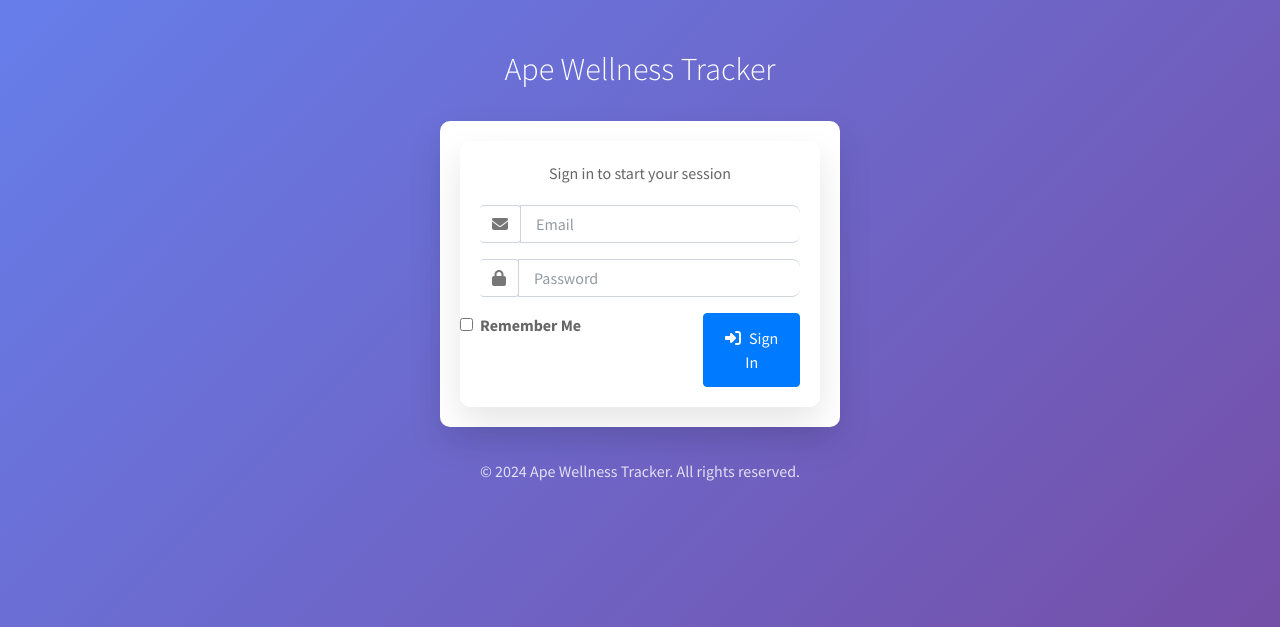
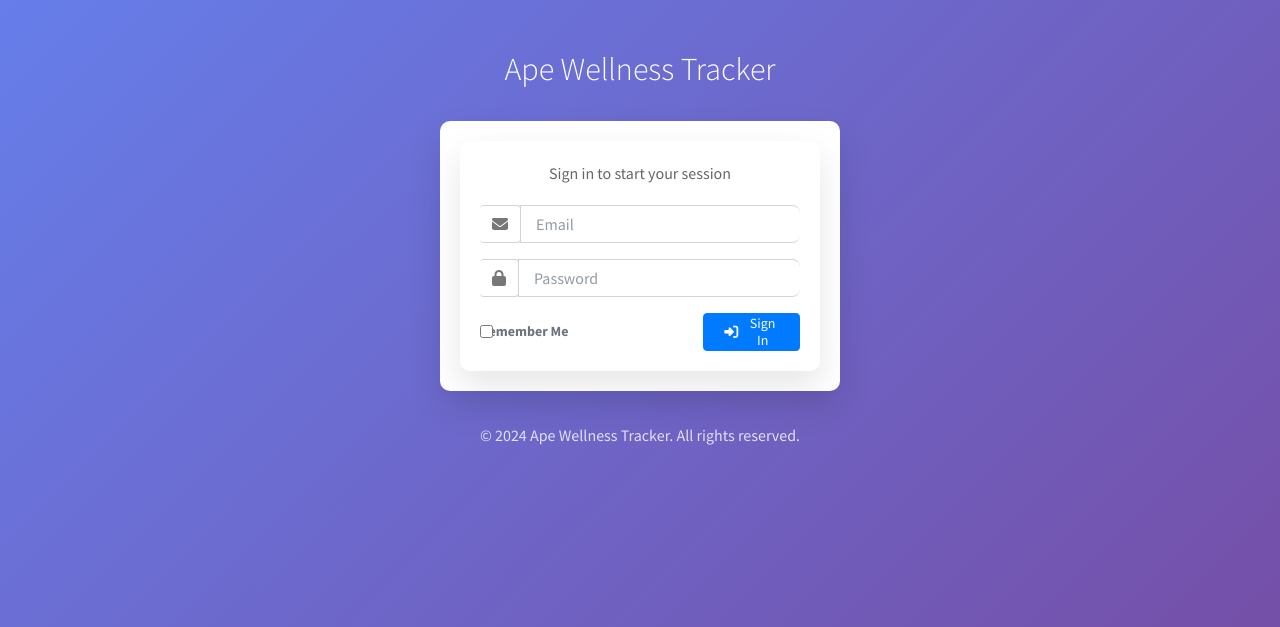
Before and after one commit to Interdisciplinary-Computing-Lab/ape-wellness-tracker, a Flask app: template backend/templates/security/login_user.html in a window 1280 px wide. Shown: the top 627 px of the page. Run offline with Flask 3, Linux system fonts and the light colour scheme; the template is opened without the code that fills it: most values are stand-ins (such as "Sample title", 1, 10 or a date in 2020); form fields are guessed from the names that the template uses; some libraries are stand-ins or nearby versions.

Commit message:
Fix sign-in button alignment and sizing for better visual balance
- Add proper alignment between sign-in button and Remember Me checkbox
- Set consistent height (38px) for both elements
- Improve checkbox and label spacing with flexbox alignment
- Add CSS styling for perfect vertical alignment
- Ensure button and checkbox are visually balanced and centered

```diff
--- a/backend/templates/security/login_user.html
+++ b/backend/templates/security/login_user.html
@@ -89,6 +89,34 @@
         .login-footer a:hover {
             text-decoration: underline;
         }
+
+        /* Sign-in button and checkbox alignment */
+        .icheck-primary {
+            height: 38px;
+            display: flex;
+            align-items: center;
+        }
+
+        .icheck-primary .form-check-input {
+            margin: 0;
+            margin-right: 8px;
+        }
+
+        .icheck-primary label {
+            margin: 0;
+            font-size: 14px;
+            color: #6c757d;
+        }
+
+        .btn-primary {
+            height: 38px;
+            line-height: 1.2;
+            font-size: 14px;
+            font-weight: 500;
+            display: flex;
+            align-items: center;
+            justify-content: center;
+        }
     </style>
 </head>
 <body>
@@ -139,11 +167,11 @@
                         {{ login_user_form.password(class="form-control", placeholder="Password", required=true) }}
                     </div>
 
-                    <div class="row">
+                    <div class="row align-items-center">
                         <div class="col-8">
-                            <div class="icheck-primary">
-                                {{ login_user_form.remember(class="form-check-input") }}
-                                <label for="{{ login_user_form.remember.id }}">
+                            <div class="icheck-primary d-flex align-items-center">
+                                {{ login_user_form.remember(class="form-check-input mr-2") }}
+                                <label for="{{ login_user_form.remember.id }}" class="mb-0">
                                     Remember Me
                                 </label>
                             </div>
```
